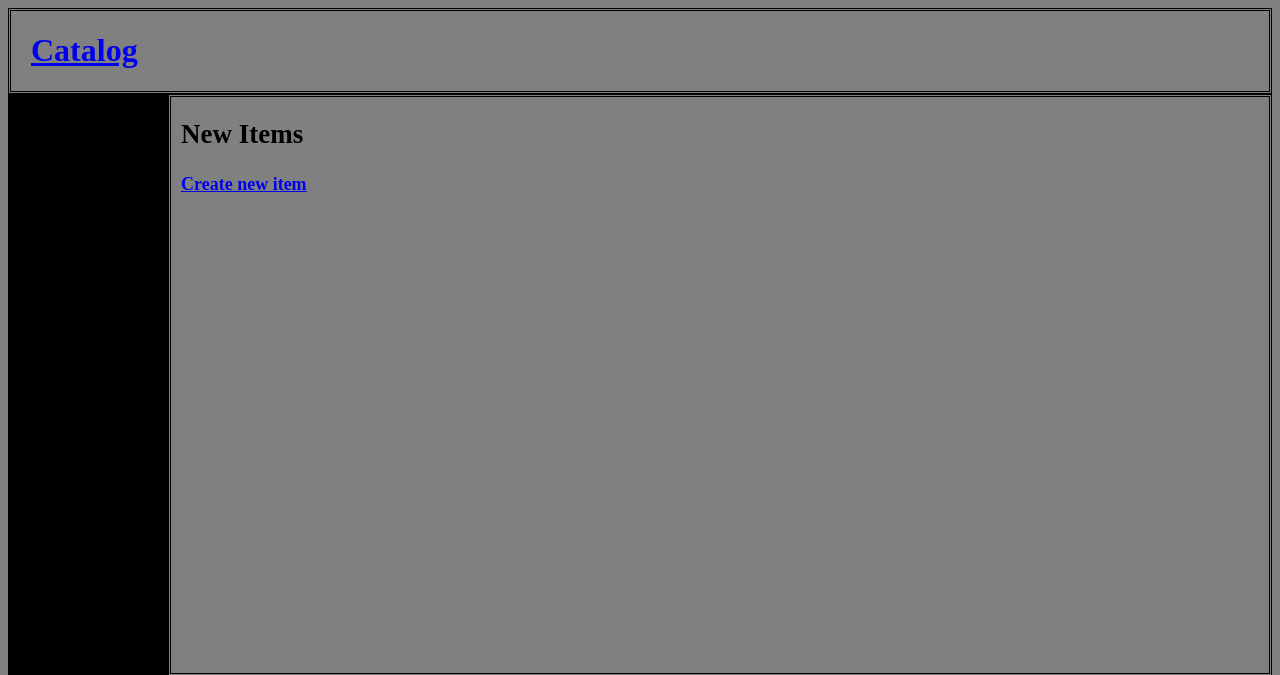
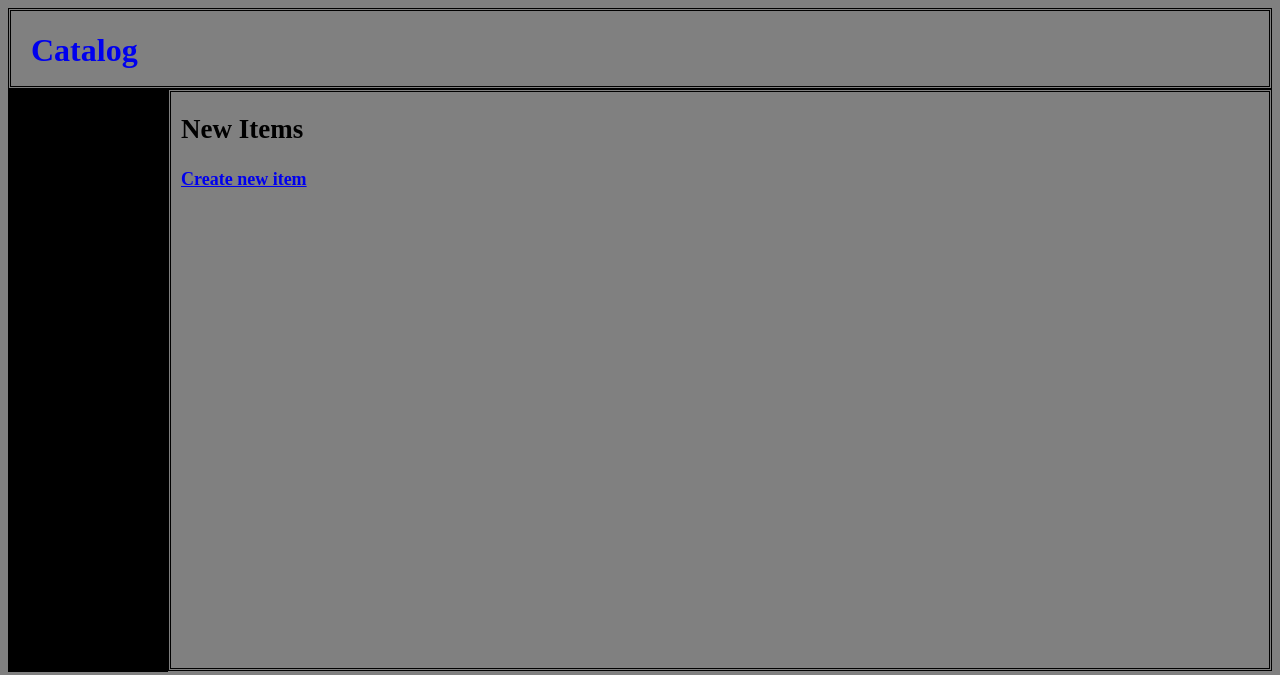
Before and after one commit to chuajosef1/udacity_catalog_project, a Flask app: page / in a window 1280 px wide. Shown: the top 675 px of the page. Run offline with Flask 2, Linux system fonts and the light colour scheme; data that the repository does not hold is empty; parts of the project's set-up code (start-up, migrations or seed data) failed here and were passed over.

Commit message:
style: adjust alignment for header

```diff
--- a/static/styles.css
+++ b/static/styles.css
@@ -3,10 +3,21 @@ body {
 }
 
 #border2 {
-  height: fit-content;
+  height: 75px;
   width: auto;
   border-style: double;
   padding-left: 20px;
+}
+
+#border2 h1 {
+  float: left;
+}
+
+#border2 p {
+  margin: 0 auto;
+  text-align: right;
+  padding-right: 20px;
+  padding-top: 30px;
 }
 
 #sidenav {
```
